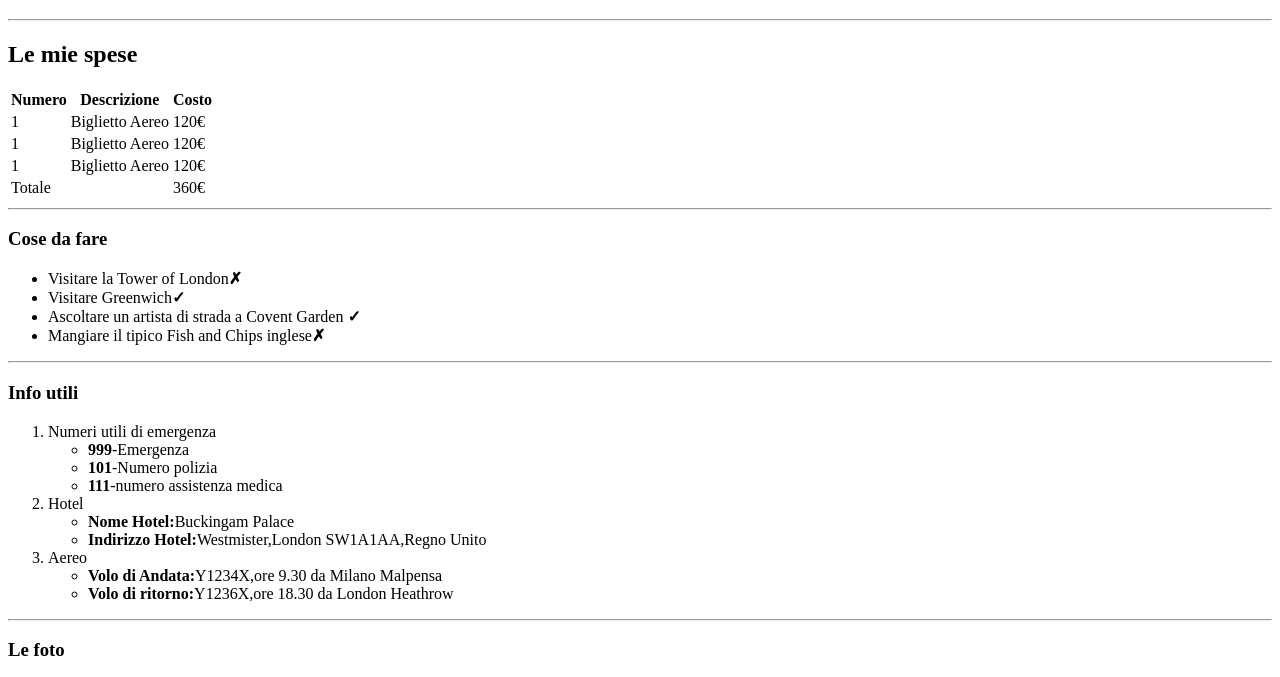
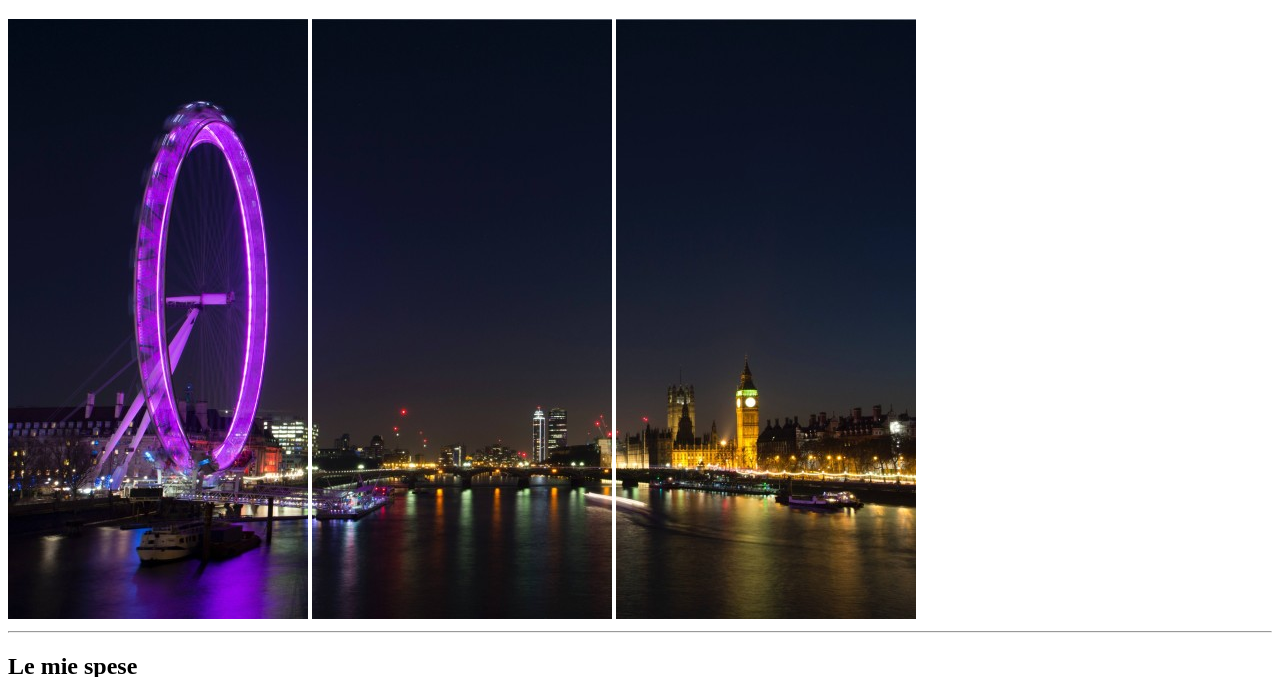
Before and after one commit to Giulia-92/html-london-trip, a plain HTML site: page index.html in a window 1280 px wide. Shown: the part 61-738 px from the top of the page. Drawn offline with Linux system fonts and the light colour scheme.

Commit message:
html-london-trip

```diff
--- a/index.html
+++ b/index.html
@@ -8,9 +8,9 @@
 </head>
 <body>
     <h1>Il mio Viaggio a Londra</h1>
-        <a href="./img/pexels-bill-emrich-230794-0.jpg"></a>
-        <a href="./img/pexels-bill-emrich-230794-1.jpg"></a>
-        <a href="./img/pexels-bill-emrich-230794-2.jpg"></a>
+        <img src="./img/pexels-bill-emrich-230794-0.jpg" alt="London Eye">
+        <img src="./img/pexels-bill-emrich-230794-1.jpg" alt="London Eye">
+        <img src="./img/pexels-bill-emrich-230794-2.jpg" alt="London Eye">
     <hr>
 <h2>Le mie spese</h2>
     <table>
```
